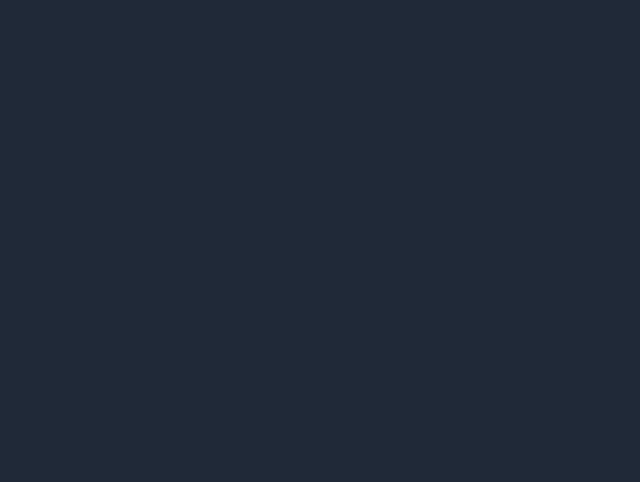
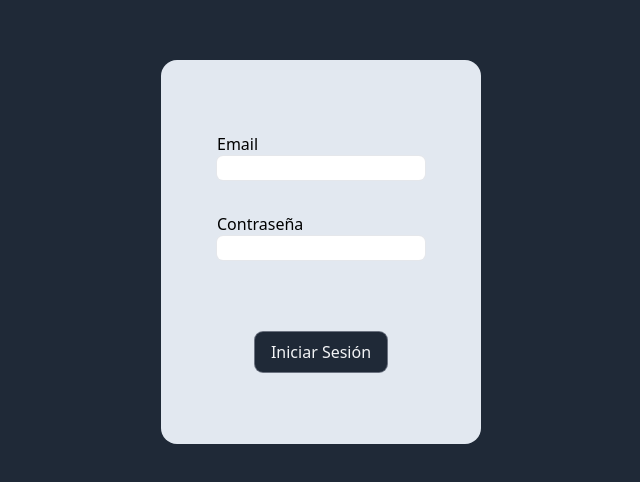
Before and after one commit to patricionarbona/proyecto-seguimiento-entreno, a React (Vite) app: page /login in a window 1280 px wide. Shown: the part 148-630 px from the top of the page, without its empty margins (319-959 px from the left). Built offline with nearby package versions, Linux system fonts and the light colour scheme.

Commit message:
barra de navegacion y react router hecho

```diff
--- a/src/App.jsx
+++ b/src/App.jsx
@@ -1,12 +1,39 @@
 import './App.css'
 import Login from './components/Login/Login.jsx'
 import ExerciseSelector from './components/ExerciseSelector/ExerciseSelector.jsx'
+import { createBrowserRouter, RouterProvider } from 'react-router-dom';
+import HomePage from "./pages/HomePage.jsx"
+import LoginPage from "./pages/LoginPage.jsx"
+import SelectorPage from "./pages/SelectorPage.jsx"
+import EntrenosPage from "./pages/EntrenosPage.jsx"
+import NotFoundPage from "./pages/NotFoundPage.jsx"
+
+const router = createBrowserRouter([
+  {
+    path: '/',
+    element: <HomePage/>,
+    errorElement: <NotFoundPage/>
+  },
+  {
+    path: '/login',
+    element: <LoginPage/>
+  },
+  {
+    path: '/selector',
+    element: <SelectorPage/>
+  },
+  {
+    path: '/entrenos',
+    element: <EntrenosPage/>
+  }
+])
+
 
 function App() {
 
   return (
     <>
-
+      <RouterProvider router={router} />
     </>
   )
 }
--- a/src/components/NavDesktop/NavDesktop.jsx
+++ b/src/components/NavDesktop/NavDesktop.jsx
@@ -31,7 +31,7 @@ export default function NavDesktop() {
         <div className={`items-center justify-between w-full md:flex md:w-auto md:order-1 ${isMenuOpen ? 'block' : 'hidden'}`} id="navbar-sticky">
           <ul className="flex flex-col p-4 md:p-0 mt-4 font-medium border border-gray-100 rounded-lg bg-gray-50 md:space-x-8 rtl:space-x-reverse md:flex-row md:mt-0 md:border-0 md:bg-white dark:bg-gray-800 md:dark:bg-gray-900 dark:border-gray-700">
             <li>
-              <Link to="/" className="block py-2 px-3 text-white bg-blue-700 rounded md:bg-transparent md:text-blue-700 md:p-0 md:dark:text-blue-500" aria-current="page">Cerrar Sesión</Link>
+              <Link to="/login" className="block py-2 px-3 text-white bg-blue-700 rounded md:bg-transparent md:text-blue-700 md:p-0 md:dark:text-blue-500" aria-current="page">Cerrar Sesión</Link>
             </li>
             <li>
               <Link to="/entrenos" className="block py-2 px-3 text-gray-900 rounded hover:bg-gray-100 md:hover:bg-transparent md:hover:text-blue-700 md:p-0 md:dark:hover:text-blue-500 dark:text-white dark:hover:bg-gray-700 dark:hover:text-white md:dark:hover:bg-transparent dark:border-gray-700">Entrenos</Link>
--- a/src/main.jsx
+++ b/src/main.jsx
@@ -2,12 +2,9 @@ import React from 'react'
 import ReactDOM from 'react-dom/client'
 import App from './App.jsx'
 import './index.css'
-import { BrowserRouter } from 'react-router-dom'
 
 ReactDOM.createRoot(document.getElementById('root')).render(
   <React.StrictMode>
-    <BrowserRouter>
       <App />
-    </BrowserRouter>
   </React.StrictMode>,
 )
--- a/src/pages/LoginPage.jsx
+++ b/src/pages/LoginPage.jsx
@@ -1,7 +1,15 @@
+import InputTexto from "../components/InputTexto/InputTexto"
+
 export default function LoginPage() {
     return (
         <div>
-            Soy Login
+            <div className="absolute bg-slate-200 h-96 w-72 xl:w-80 top-1/2 left-1/2 -translate-x-1/2 -translate-y-1/2 flex flex-col items-center justify-center gap-8 rounded-2xl">
+                <InputTexto estilo={"w-52 rounded-md ring-1 ring-gray-200"} nombre={"Email"} id={"inputEmail"}/>
+                <InputTexto estilo={"w-52 rounded-md ring-1 ring-gray-200"} nombre={"Contraseña"} id={"inputContraseña"}/>
+                <button className="bg-gray-800 text-gray-100 px-4 py-2 rounded-lg text-center hover:bg-gray-700 ring-1 ring-gray-500 mt-10">
+                    Iniciar Sesión
+                </button>
+            </div>
         </div>
     )
 }
```
